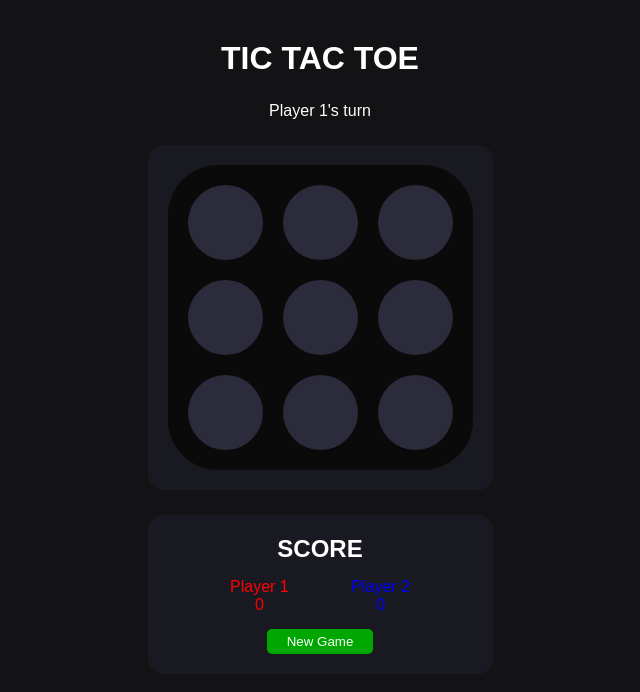
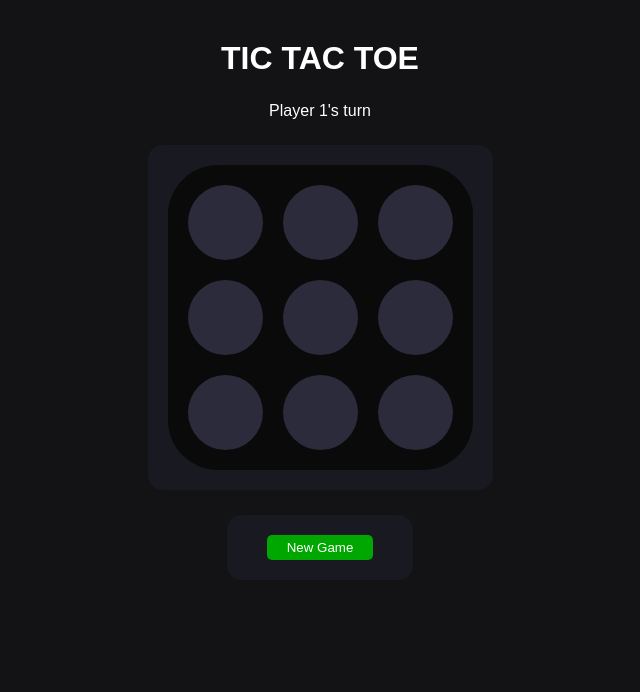
Before and after one commit to Astrospence/tic-tac-toe-react-app, a Next.js app: page / in a window 1280 px wide. Shown: the top 692 px of the page, without its empty margins (320-960 px from the left). Built offline with nearby package versions, Linux system fonts and the light colour scheme.

Commit message:
temporarily hiding score while debugging

```diff
--- a/src/app/page.js
+++ b/src/app/page.js
@@ -228,6 +228,7 @@ export default function Home() {
           </div>
         </div>
         <div className={styles.scoreBoard}>
+          {/*
             <h2>SCORE</h2>
             <div className={styles.scoreSection}>
               <div className={styles.score}>
@@ -239,6 +240,8 @@ export default function Home() {
                 <p className={styles.textBlue}>{score.p2}</p>
               </div>
             </div>
+          */}
+
           <button className={styles.reset} onClick={newGame}>New Game</button>
         </div>
       </main>
--- a/src/app/page.module.css
+++ b/src/app/page.module.css
@@ -120,10 +120,12 @@
 .scoreBoard {
   border-radius: 15px;
   text-align: center;
-  padding: 20px;
+  padding: 20px 40px;
   background-color: rgb(25, 25, 34);
   display: grid;
   gap: 15px;
+  width: max-content;
+  margin: auto;
 }
 
 .scoreSection {
```
Lines whose indentation alone changed are shown as unchanged.
